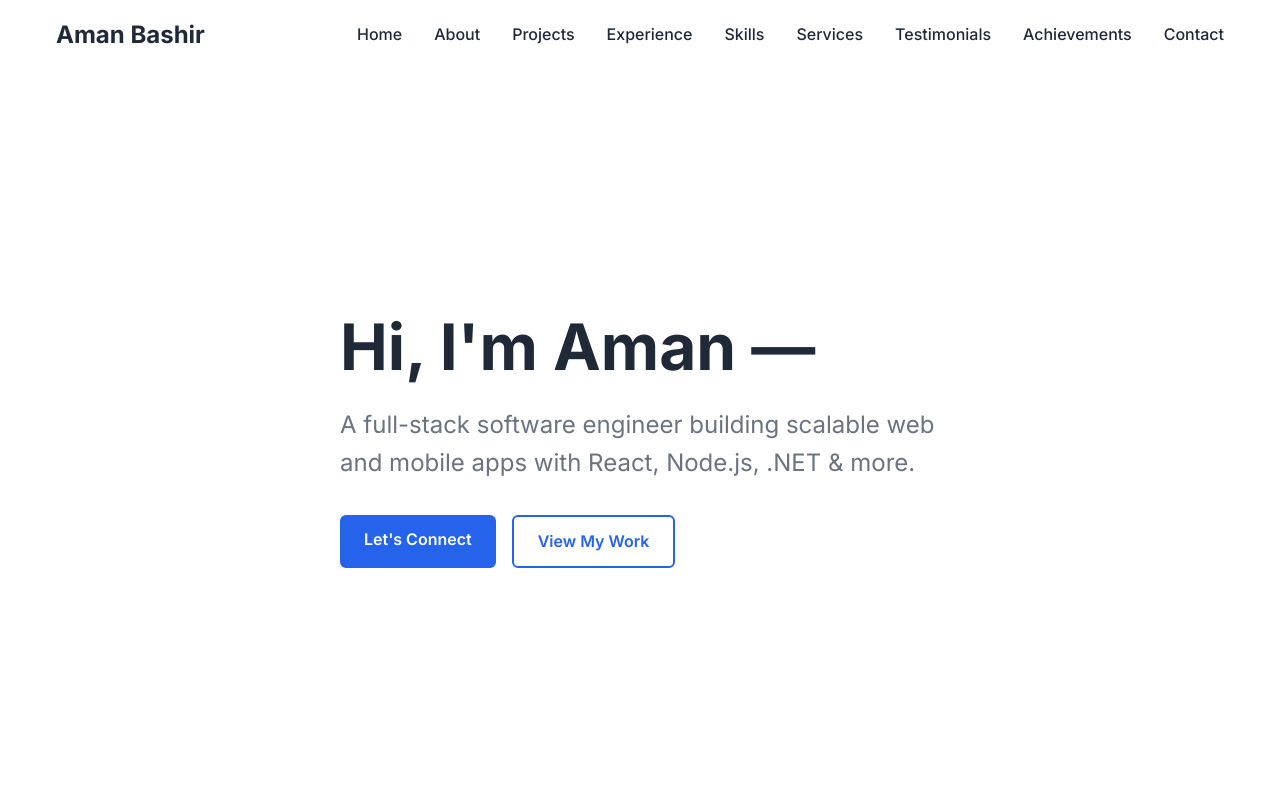
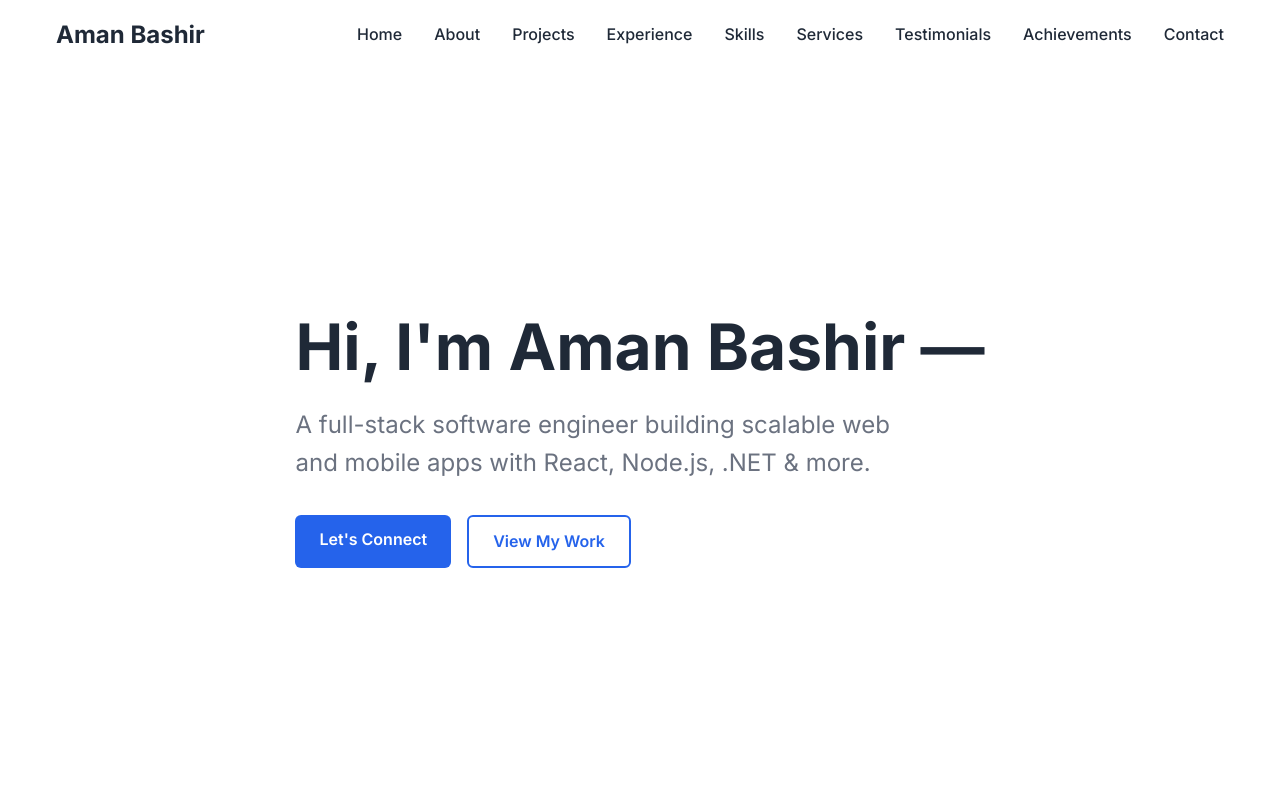
Before and after one commit to aman-technyx/amanbashir.dev, a React (Vite) app: page / in a window 1280 px wide. Shown: the top 800 px of the page. Built offline with nearby package versions, Linux system fonts and the light colour scheme.

Commit message:
update home
text change

```diff
--- a/src/pages/Home.jsx
+++ b/src/pages/Home.jsx
@@ -10,7 +10,7 @@ const Home = () => {
                     animate={{ opacity: 1, y: 0 }}
                     transition={{ duration: 0.5 }}
                 >
-                    <h1 className="hero-title">Hi, I'm Aman —</h1>
+                    <h1 className="hero-title">Hi, I'm Aman Bashir —</h1>
                     <p className="hero-subtitle">
                         A full-stack software engineer building scalable web and mobile apps with React, Node.js, .NET & more.
                     </p>
```
